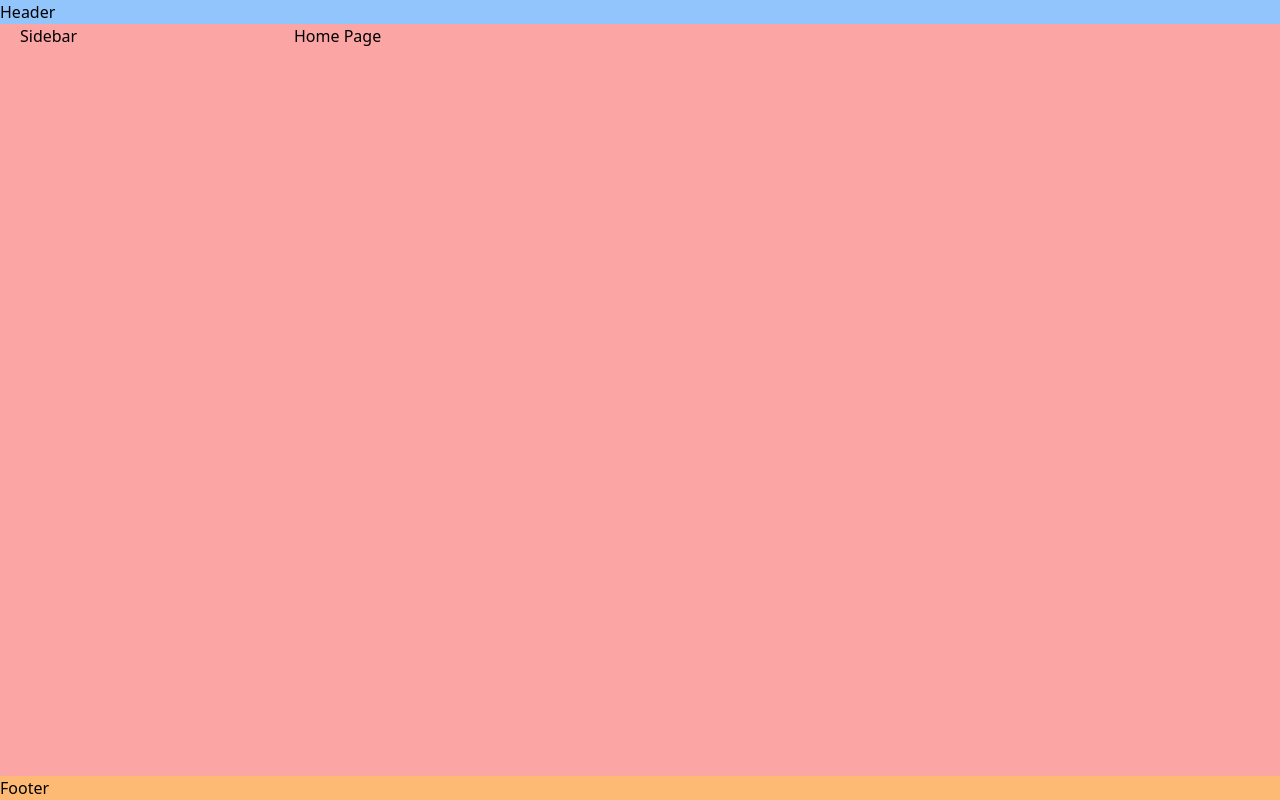
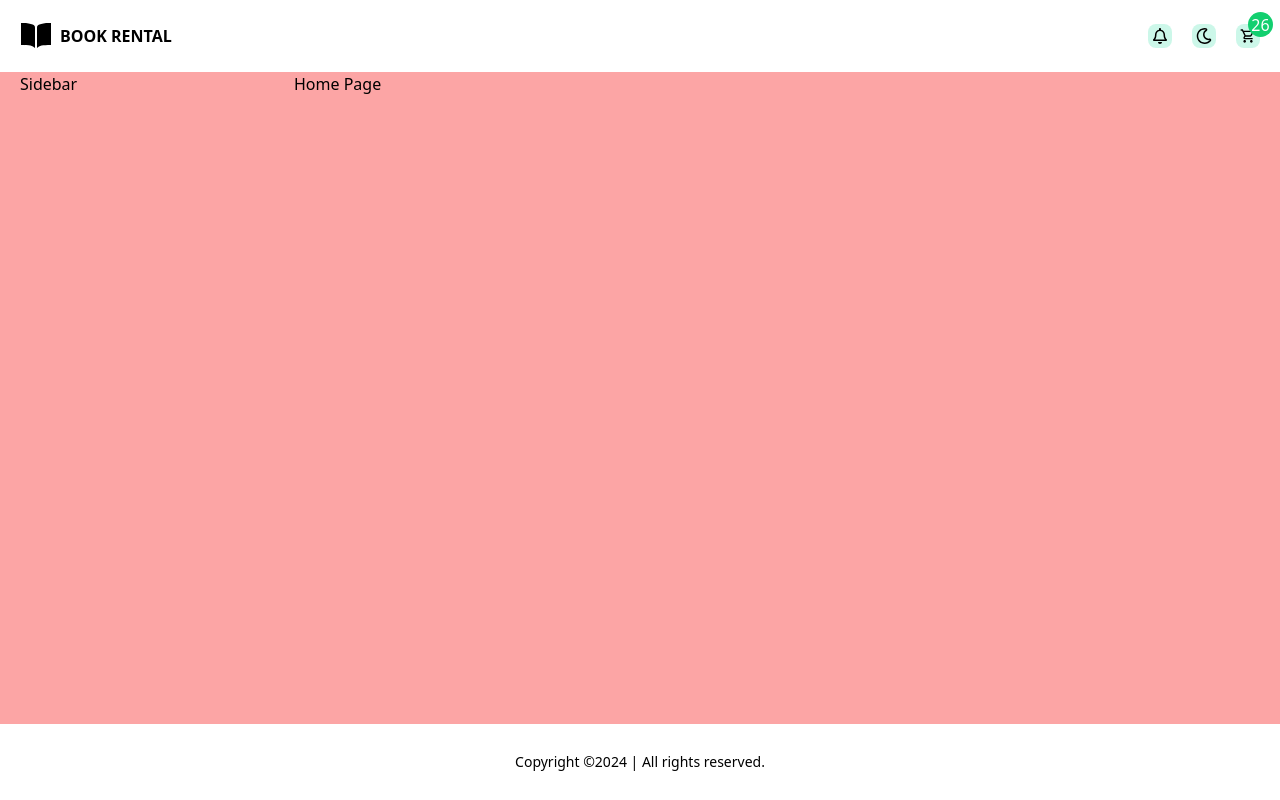
Before and after one commit to vnyoon/book-rental-app, a React (Vite) app: page / in a window 1280 px wide. Built offline with nearby package versions, Linux system fonts and the light colour scheme.

Commit message:
add react-icons & head、foot styles

```diff
--- a/package.json
+++ b/package.json
@@ -12,6 +12,7 @@
   "dependencies": {
     "react": "^18.2.0",
     "react-dom": "^18.2.0",
+    "react-icons": "^5.2.1",
     "react-router-dom": "^6.23.1"
   },
   "devDependencies": {
--- a/src/components/Footer.jsx
+++ b/src/components/Footer.jsx
@@ -2,7 +2,11 @@ import React, { memo } from 'react'
 
 const Footer = memo(() => {
   return (
-    <footer className="bg-orange-300">Footer</footer>
+    <footer className="py-5 md:py-7 container">
+      <p className="text-center text-sm">
+        Copyright ©2024 | All rights reserved.
+      </p>
+    </footer>
   )
 })
 
--- a/src/components/Header.jsx
+++ b/src/components/Header.jsx
@@ -1,8 +1,56 @@
-import React, { memo } from 'react'
+import React, { memo } from 'react';
+import { Link } from "react-router-dom";
+
+import { IoBookSharp } from "react-icons/io5";
+import { FaRegBell, FaRegMoon } from "react-icons/fa";
+import { MdOutlineShoppingCart } from "react-icons/md";
 
 const Header = memo(() => {
   return (
-    <header className="bg-blue-300">Header</header>
+    <header>
+      <nav className="container flex items-center justify-between py-5">
+        <Link to="/" className="flex gap-2 items-center">
+          <IoBookSharp className="w-8 h-8" />
+
+          <span className="font-bold uppercase">book rental</span>
+        </Link>
+
+        <ul className="flex items-center space-x-5">
+          <li>
+            <a
+              className="block bg-primary/20 p-1 rounded-lg backdrop-blur-[2px]"
+              href="#"
+            >
+              <FaRegBell />
+            </a>
+          </li>
+
+          <li>
+            <a
+              className="block bg-primary/20 p-1 rounded-lg backdrop-blur-[2px]"
+              href="#"
+            >
+              <FaRegMoon />
+            </a>
+          </li>
+
+          <li>
+            <a
+              className="block bg-primary/20 p-1 rounded-lg backdrop-blur-[2px]"
+              href="#"
+            >
+              <MdOutlineShoppingCart />
+
+              <span
+                className="absolute top-[-12px] left-[12px] text-white w-[25px] h-[25px] bg-[#12cf6f] rounded-full flex justify-center items-center"
+              >
+                26
+              </span>
+            </a>
+          </li>
+        </ul>
+      </nav>
+    </header>
   )
 })
 
--- a/tailwind.config.js
+++ b/tailwind.config.js
@@ -9,6 +9,9 @@ module.exports = {
       container: {
         center: true,
         padding: "1.25rem"
+      },
+      colors: {
+        primary: "#00D991"
       }
     },
   },
```
Also changed, not shown: 1 other file (tests, documents, lock files or other folders).
